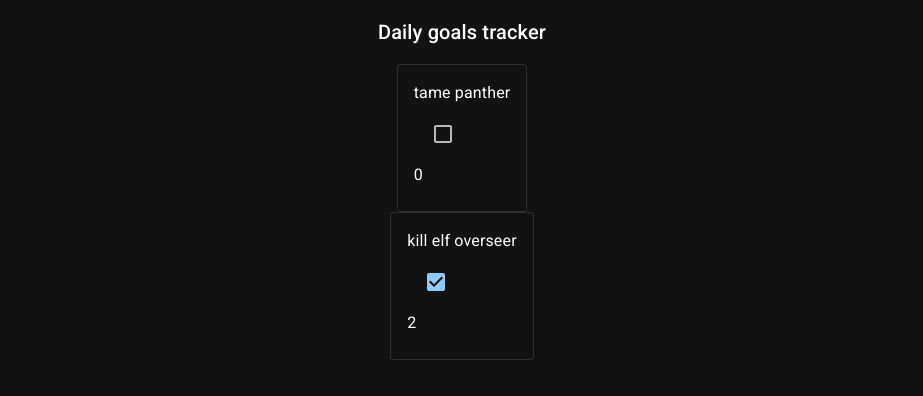
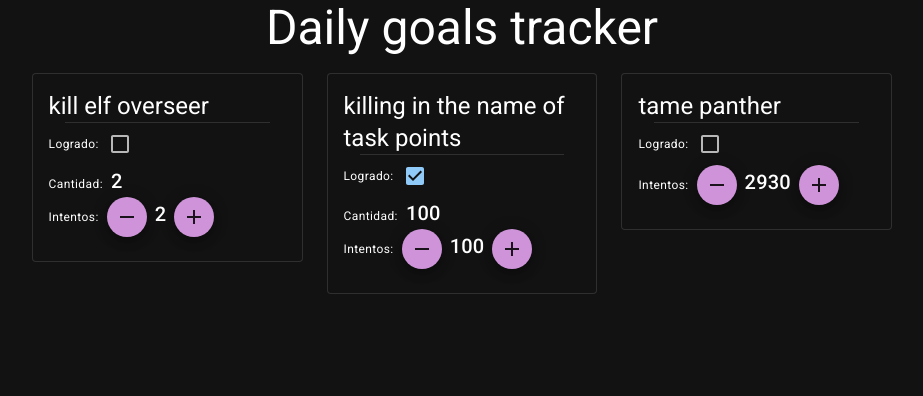
Before and after one commit to mfdebian/tibia-goals-tracker, a React (Create React App) app: page / in a window 1280 px wide. Shown: the top 396 px of the page, without its empty margins (178-1101 px from the left). Built offline with nearby package versions, Linux system fonts and the light colour scheme.

Commit message:
WIP: Cards - Added addAndSubstractTriedTimes function

```diff
--- a/src/App.js
+++ b/src/App.js
@@ -6,13 +6,10 @@ function App() {
   return (
     <Grid
       container
-      spacing={0}
       direction="column"
       alignItems="center"
-      justifyContent="center"
-      mt={2}
     >
-      <Typography variant="h6" mb={2}>
+      <Typography variant="h3" gutterBottom>
         Daily goals tracker
       </Typography>
       <GoalList />
--- a/src/components/goals/Goal.js
+++ b/src/components/goals/Goal.js
@@ -1,31 +1,65 @@
 import Card from '@mui/material/Card';
-import CardActions from '@mui/material/CardActions';
 import CardContent from '@mui/material/CardContent';
 import Typography from '@mui/material/Typography';
+import Divider from '@mui/material/Divider';
 import Checkbox from '@mui/material/Checkbox';
+import Fab from '@mui/material/Fab';
+import AddIcon from '@mui/icons-material/Add';
+import RemoveIcon from '@mui/icons-material/Remove';
+import Box from '@mui/material/Box';
 
 function Goal(props) {
-  const { goal, checkCompleted } = props;
+  const { goal, checkCompleted, addAndSubstractTriedTimes } = props;
 
   const handleChange = (id) => {
     checkCompleted(id);
   }
 
+  const handleAddAndSubstract = (id, operation) => {
+    addAndSubstractTriedTimes(id, operation);
+  }
+
   return (
-    <>
     <Card variant="outlined">
       <CardContent>
-        <Typography variant='body1'>{goal.name}</Typography>
-          <CardActions>
+        <Typography variant="h5">{goal.name}</Typography>
+        <Divider variant="middle"></Divider>
+        <Box>
+          <Typography variant="caption">Logrado:</Typography>
           <Checkbox
             checked={goal.completed}
             onChange={() => {handleChange(goal.id)}}
           />
-          </CardActions>
-          <Typography>{goal.amount}</Typography>
+        </Box>
+        { goal.maxAmount > 1 ?
+            <Box>
+              <Typography variant="caption" mr={1}>Cantidad:</Typography>
+              <Typography variant="h6" display="inline">{goal.amount}</Typography>
+            </Box>
+          : null
+        }
+        <Box>
+          <Typography variant="caption" mr={1}>Intentos:</Typography>
+          <Fab
+            size="small"
+            color="secondary"
+            aria-label="add"
+            onClick={()=>{handleAddAndSubstract(goal.id, "-")}}
+          >
+            <RemoveIcon />
+          </Fab>
+          <Typography variant="h6" margin={1} display="inline">{goal.triedTimes}</Typography>
+          <Fab
+            size="small"
+            color="secondary"
+            aria-label="add"
+            onClick={()=>{handleAddAndSubstract(goal.id, "+")}}
+          >
+            <AddIcon />
+          </Fab>
+        </Box>
       </CardContent>
     </Card>
-    </>
   )
 }
 
--- a/src/components/goals/GoalList.js
+++ b/src/components/goals/GoalList.js
@@ -1,4 +1,6 @@
 import { useState } from 'react';
+import Grid from '@mui/material/Grid';
+import Box from '@mui/material/Box';
 import Goal from './Goal';
 
 function GoalList() {
@@ -6,20 +8,29 @@ function GoalList() {
   let someGoals = [
     {
       id: 1,
-      name: 'tame panther',
+      name: 'kill elf overseer',
       completed: false,
-      triedTimes: 0,
-      amount: 0,
-      maxAmount: 1,
+      triedTimes: 2,
+      amount: 2,
+      maxAmount: 5,
       triedTimesToday: 0,
     },
     {
       id: 2,
-      name: 'kill elf overseer',
+      name: 'killing in the name of task points',
       completed: true,
-      triedTimes: 0,
-      amount: 2,
-      maxAmount: 5,
+      triedTimes: 100,
+      amount: 100,
+      maxAmount: 100,
+      triedTimesToday: 0,
+    },
+    {
+      id: 3,
+      name: 'tame panther',
+      completed: false,
+      triedTimes: 2930,
+      amount: 0,
+      maxAmount: 1,
       triedTimesToday: 0,
     },
   ]
@@ -35,20 +46,41 @@ function GoalList() {
     setGoals(updatedGoals);
   }
 
+  const addAndSubstractTriedTimes = (id, operation) => {
+    let updatedGoals = [...goals];
+    let goalIndex = updatedGoals.findIndex(goal => goal.id === id);
+    let goal = updatedGoals[goalIndex];
+    if(operation === "-") {
+      goal.triedTimes-=1;
+    } else if(operation === "+") {
+      goal.triedTimes+=1;
+    } else {
+      return
+    }
+
+    setGoals(updatedGoals);
+  }
+
   return (
-    <>
+    <Box sx={{ flexGrow: 1 }}>
+      <Grid container spacing={1} >
+        <Grid container item spacing={3}>
           {
             goals.map(goal => {
               return (
+                <Grid item xs={4} key={goal.id}>
                   <Goal
-              key={goal.id}
                     goal={goal}
                     checkCompleted={checkCompleted}
+                    addAndSubstractTriedTimes={addAndSubstractTriedTimes}
                   />
+                </Grid>
               )
             })
           }
-    </>
+        </Grid>
+      </Grid>
+    </Box>
   )
 }
 
```
Lines whose indentation alone changed are shown as unchanged.
